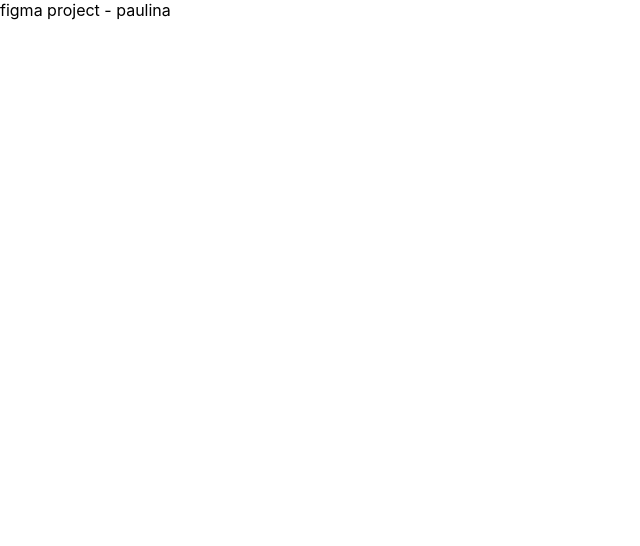
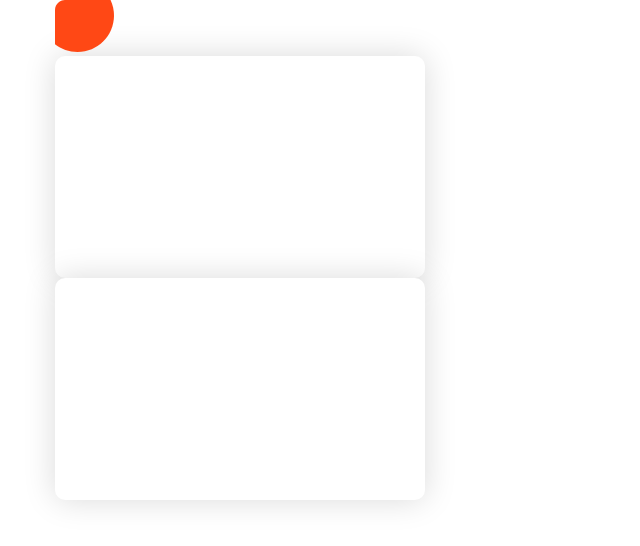
Before and after one commit to wzurkowska/project, a React (Create React App) app: page / in a window 1280 px wide. Shown: the top 546 px of the page, without its empty margins (0-640 px from the left). Built offline with nearby package versions, Linux system fonts and the light colour scheme.

Commit message:
card component

```diff
--- a/package.json
+++ b/package.json
@@ -6,13 +6,16 @@
     "@testing-library/jest-dom": "^5.16.5",
     "@testing-library/react": "^13.4.0",
     "@testing-library/user-event": "^13.5.0",
+    "@types/css-modules": "^1.0.2",
     "@types/jest": "^27.5.2",
     "@types/node": "^16.18.25",
     "@types/react": "^18.2.5",
     "@types/react-dom": "^18.2.3",
+    "css-modules": "^0.3.0",
     "react": "^18.2.0",
     "react-dom": "^18.2.0",
     "react-scripts": "5.0.1",
+    "sass": "^1.62.1",
     "typescript": "^4.9.5",
     "web-vitals": "^2.1.4"
   },
--- a/src/App.tsx
+++ b/src/App.tsx
@@ -1,9 +1,29 @@
 import React, {FC} from 'react';
+import ServicesCard from './components/ServicesCard/ServicesCard'
+import Container from './components/Container/Container';
+import { ReactComponent as Card } from './assets/icons/card.svg'
 
 const App: FC = ()=> {
   return(
     <div>
-      figma project - paulina
+      <Container>
+        {/* <img src={cardNumberBackground} alt={"card number background"}/> */}
+        <Card/>
+        <ServicesCard
+          description={"There are many variations of passages of Lorem Ipsum available, but the majority have"}
+          title={"UI/UX Design"}
+          cardNumber={"01"}
+          icon={<></>}
+          link={""}
+        />
+        <ServicesCard
+          description={"There are many variations of passages of Lorem Ipsum available, but the majority have"}
+          title={"Web Development"}
+          cardNumber={"02"}
+          icon={<></>}
+          link={""}
+        />
+      </Container>
     </div>
   )
 }
--- /dev/null
+++ b/src/components/Container/Container.module.scss
@@ -0,0 +1,5 @@
+.element{
+    width: 1170px;
+    margin: 0 auto;
+    max-width: 100%;
+}
--- /dev/null
+++ b/src/components/Container/Container.tsx
@@ -0,0 +1,13 @@
+import React, {FC} from 'react';
+import styled from './Container.module.scss'
+interface ContainerProps {
+    children: React.ReactNode
+}
+const Container:FC<ContainerProps> = ({children})=> {
+    return(
+        <div className={styled.element}>
+            {children}
+        </div>
+    )
+}
+export default Container;
--- /dev/null
+++ b/src/components/ServicesCard/ServicesCard.module.scss
@@ -0,0 +1,7 @@
+.element{
+    width: 370px;
+    height: 222px;
+    background: #FFFFFF;
+    box-shadow: 0px 0px 32px rgba(0, 0, 0, 0.15);
+    border-radius: 10px;
+}
--- /dev/null
+++ b/src/components/ServicesCard/ServicesCard.tsx
@@ -0,0 +1,18 @@
+import {FC} from 'react';
+import styled from './ServicesCard.module.scss'
+
+interface ServicesCardProps {
+    cardNumber: string;
+    icon: JSX.Element;
+    title: string;
+    description: string;
+    link: string;
+}
+const ServicesCard: FC<ServicesCardProps> = ({cardNumber, icon, title, description, link})=> {
+    return(
+        <div className={styled.element}>
+        {icon}
+        </div>
+    )
+}
+export default ServicesCard;
--- a/tsconfig.json
+++ b/tsconfig.json
@@ -20,7 +20,5 @@
     "noEmit": true,
     "jsx": "react-jsx"
   },
-  "include": [
-    "src"
-  ]
+    "include": ["src/*"]
 }
```
Also changed, not shown: src/assets/icons/card.svg (added), 1 other file (tests, documents, lock files or other folders).
